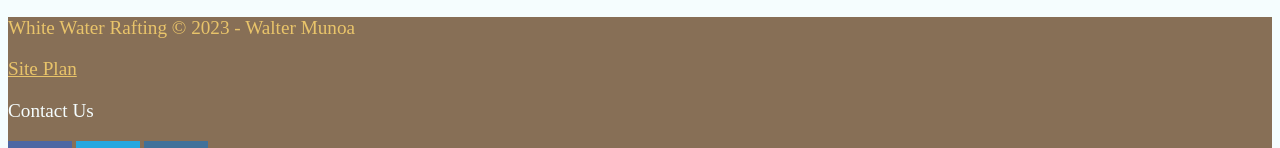
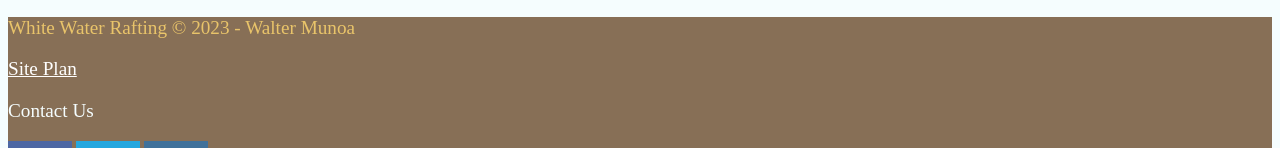
Before and after one commit to wmunoa86/wdd130, a plain HTML site: page wwr/index.html in a window 1280 px wide. In both pictures the pointer is over the link 42 px from the left and 4248 px from the top of the page. Shown: the part 4180-4328 px from the top of the page. Drawn offline with Linux system fonts and the light colour scheme.

Commit message:
css and html modified

```diff
--- a/wwr/styles/style.css
+++ b/wwr/styles/style.css
@@ -77,7 +77,7 @@ footer p{
 }
 
 footer p a:hover{
-    color: #e9c46a;
+    color: white;
     text-decoration: underline;
 }
 
```
Also changed, not shown: wwr/index.html (line endings or trailing spaces).
